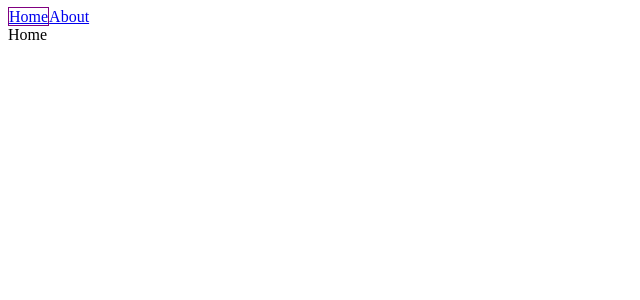
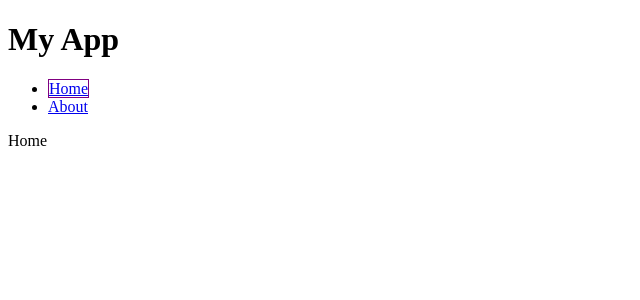
Before and after one commit to pecourses/pe2024-1-react-app, a React (Vite) app: page / in a window 1280 px wide. Shown: the top 300 px of the page, without its empty margins (0-640 px from the left). Built offline with nearby package versions, Linux system fonts and the light colour scheme; the HTML template or start-up script is replaced by a standard one.

Commit message:
Add Header

```diff
--- a/src/App.jsx
+++ b/src/App.jsx
@@ -18,12 +18,7 @@ const linkStyle = ({ isActive }) =>
 function App() {
   return (
     <Router>
-      <NavLink to="/" style={linkStyle}>
-        Home
-      </NavLink>
-      <NavLink to="/about" style={linkStyle}>
-        About
-      </NavLink>
+      <Header />
       <Routes>
         <Route path="/" element={<Home />} />
         <Route path="/about" element={<About />} />
@@ -34,6 +29,28 @@ function App() {
 }
 
 export default App;
+
+function Header() {
+  return (
+    <header>
+      <h1>My App</h1>
+      <nav>
+        <ul>
+          <li>
+            <NavLink to="/" style={linkStyle}>
+              Home
+            </NavLink>
+          </li>
+          <li>
+            <NavLink to="/about" style={linkStyle}>
+              About
+            </NavLink>
+          </li>
+        </ul>
+      </nav>
+    </header>
+  );
+}
 
 function NotFound() {
   const navigate = useNavigate();
```
